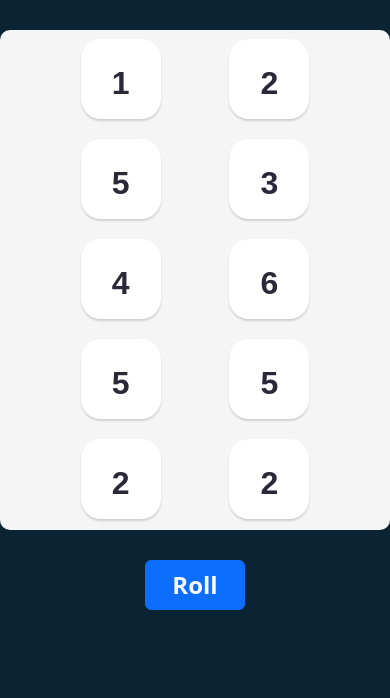
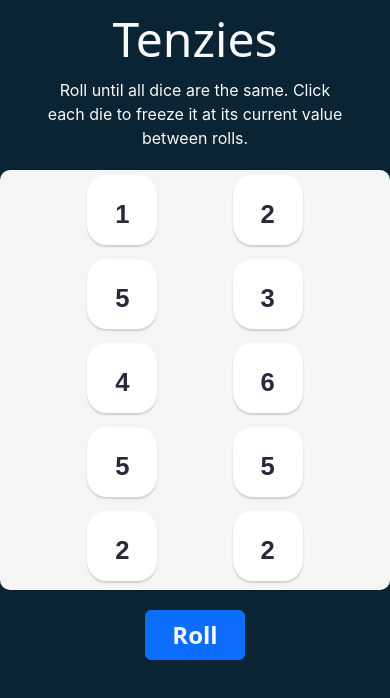
Before and after one commit to MariamAtef226/tenzies, a React (Vite) app: page / in a window 390 px wide. Shown: the top 698 px of the page. Built offline with nearby package versions, Linux system fonts and the light colour scheme.

Commit message:
Modified Styling

```diff
--- a/src/App.css
+++ b/src/App.css
@@ -1,5 +1,8 @@
 body {
   background-color: #0a2433 !important;
+}
+.main{
+  height:700px !important;
 }
 
 
@@ -7,7 +10,7 @@ body {
   background-color: #f5f5f5;
   width: 90%;
   max-width: 1200px;
-  margin: 30px auto;
+  margin: 20px auto;
   border-radius: 10px;
   height: 500px;
   display: grid;
@@ -32,22 +35,7 @@ body {
   font-family: "Karla", sans-serif;
 }
 
-@media (max-width:735px){
-  .container {
-    grid-template-columns: auto auto;
-  }
-  .die {
-    font-size: 2rem;
-    color: #2b283a;
-    padding: 20px;
-    width: 80px;
-    height: 80px;
-    text-align: center;
-    margin: 9px auto;
-    font-family: "Karla", sans-serif;
-  }
 
-}
 
 .btn{
   font-size: 1.5rem !important;
@@ -59,3 +47,46 @@ body {
 .held{
   background-color: aquamarine;
 }
+
+.title {
+  font-size: 3rem;
+  margin: 0;
+  margin-top: 10px;
+}
+
+.instructions {
+  font-family: 'Inter', sans-serif;
+  font-weight: 400;
+  margin-top: 10px;
+  text-align: center;
+  font-size: 1.2rem;
+  width:500px;
+  margin-left: auto;
+  margin-right: auto;
+}
+
+
+@media (max-width:735px){
+  .container {
+    grid-template-columns: auto auto;
+    height: 420px;
+
+  }
+  .die {
+    font-size: 1.6rem;
+    color: #2b283a;
+    padding: 20px;
+    width: 70px;
+    height: 70px;
+    text-align: center;
+    margin: 5px auto;
+    font-family: "Karla", sans-serif;
+  }
+  .instructions {
+
+    font-size: 1rem;
+    width:300px;
+
+  }
+
+}
--- a/src/App.jsx
+++ b/src/App.jsx
@@ -30,6 +30,8 @@ function toggle(index){
   return (
     <>
       <main className='text-center'>
+      <h1 className="title text-light">Tenzies</h1>
+            <p className="instructions text-light">Roll until all dice are the same. Click each die to freeze it at its current value between rolls.</p>
         <div className="container">
           {values.map((v, index) => {
             return <Die value={v.value} index={index} key={index} clickHandler={toggle}  held={v.isHeld}/>;
```
